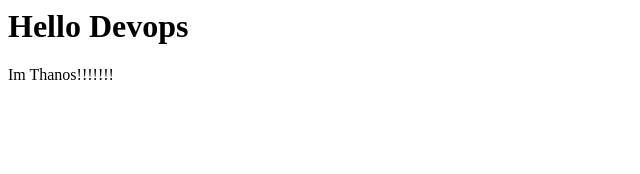
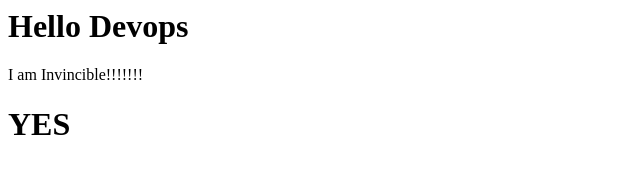
Before and after one commit to riteshkumarsale/Hello-devops, a plain HTML site: page index.html in a window 1280 px wide. Shown: the whole page, without its empty margins (0-640 px from the left). Drawn offline with Linux system fonts and the light colour scheme.

Commit message:
Update index.html

```diff
--- a/index.html
+++ b/index.html
@@ -1,2 +1,3 @@
 <h1> Hello Devops</h1>
-<p>Im Thanos!!!!!!!</p>
+<p>I am Invincible!!!!!!!</p>
+<h1>YES</h1>
```
